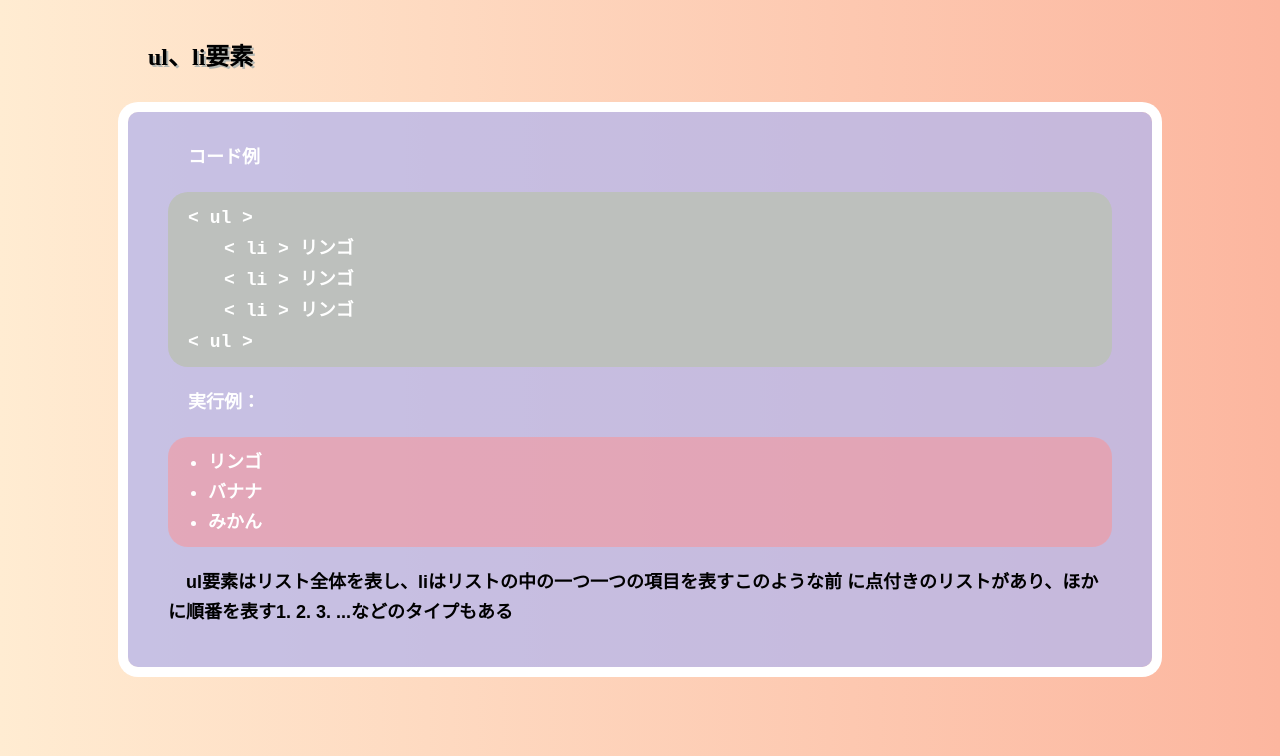
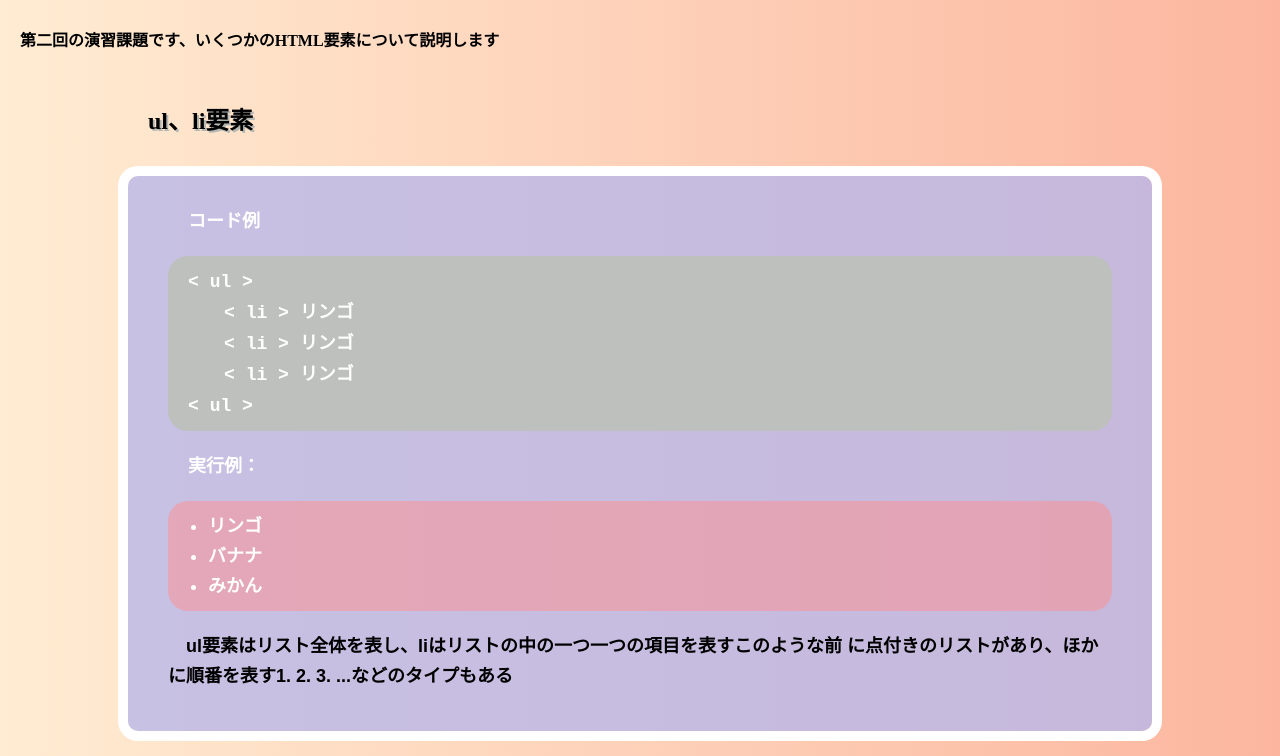
Before and after one commit to yuerana/webp-exercise2, a plain HTML site: page index.html in a window 1280 px wide. Shown: the part 116-872 px from the top of the page. Drawn offline with Linux system fonts and the light colour scheme.

Commit message:
Update index.html

```diff
--- a/index.html
+++ b/index.html
@@ -10,6 +10,9 @@
 <body>
     <h1>日本大学文理学部情報科学科 Webプログラミングの演習課題</h1>
     <h3>5421057 朱劼</h3>
+    <div>
+        <b>第二回の演習課題です、いくつかのHTML要素について説明します</b>
+    </div>
     <article>
         <h2>ul、li要素</h2>
         <div class="sample">
```
